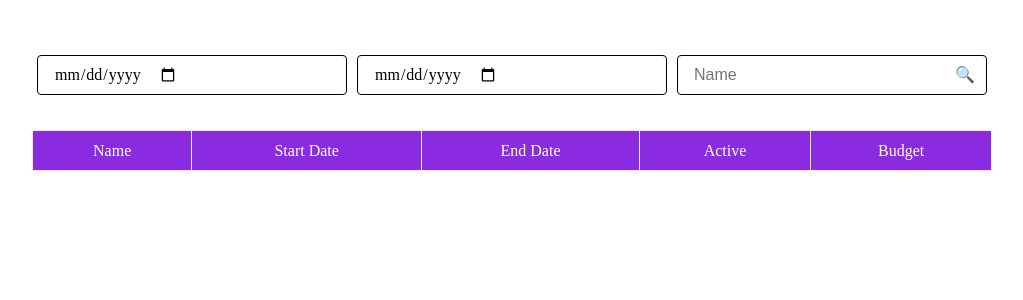
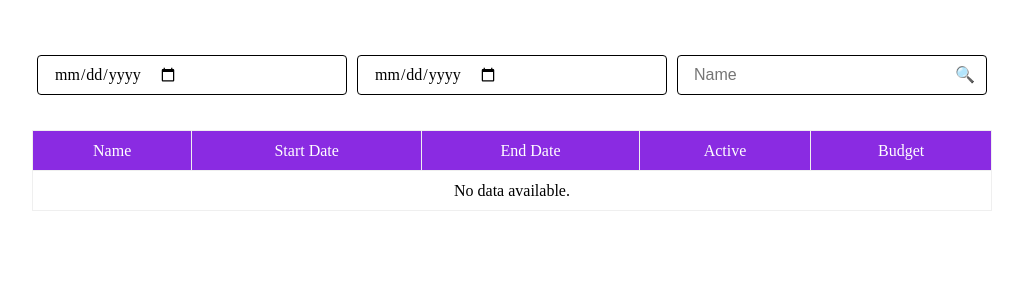
Before and after one commit to sn-satyendra/grid-demo-app, a React (Create React App) app: page / in a window 1280 px wide. Shown: the top 300 px of the page, without its empty margins (128-1151 px from the left). Built offline with nearby package versions, Linux system fonts and the light colour scheme.

Commit message:
- Minor corrections - No data support - Name filter

```diff
--- a/src/components/Table/Table.js
+++ b/src/components/Table/Table.js
@@ -3,12 +3,23 @@ import PropTypes from 'prop-types';
 import styles from './Table.module.css';
 
 class Table extends PureComponent {
+  getNoData = () => {
+    return (
+      <tbody>
+        <tr>
+          <td colSpan="5">
+            No data available.
+          </td>
+        </tr>
+      </tbody>
+    );
+  };
   render() {
     const { Thead, Tbody } = this.props;
     return (
       <table className={styles['table']}>
         {Thead}
-        {Tbody}
+        {!Tbody || Tbody.props.children.length > 0 ? Tbody : this.getNoData()}
       </table>
     );
   }
--- a/src/containers/search/Search.js
+++ b/src/containers/search/Search.js
@@ -27,9 +27,9 @@ class Search extends Component {
   };
 
   getTableBody = () => {
-    const {campaigns} = this.props;
+    const {filteredCampaigns} = this.props;
     let cols = [];
-    campaigns && campaigns.forEach(c => {
+    filteredCampaigns && filteredCampaigns.forEach(c => {
       cols.push(
         <tr key={c.id}>
           <td>{c.name}</td>
@@ -89,7 +89,7 @@ Search.propTypes = {
   startDate: PropTypes.string,
   endDate: PropTypes.string,
   search: PropTypes.string,
-  campaigns: PropTypes.array,
+  filteredCampaigns: PropTypes.array,
   isLoading: PropTypes.bool,
   actions: PropTypes.object
 };
--- a/src/index.js
+++ b/src/index.js
@@ -1,6 +1,9 @@
 import React from 'react';
 import ReactDOM from 'react-dom';
-import './index.css';
+
+// eslint-disable-next-line no-unused-vars
+import styles from './index.module.css';
+
 import App from './App';
 import * as serviceWorker from './serviceWorker';
 import ConfigureStore from './store/ConfigureStore';
--- a/src/reducers/SearchReducer.js
+++ b/src/reducers/SearchReducer.js
@@ -7,6 +7,7 @@ const INITIAL_STATE = {
   endDate: undefined,
   search: "",
   campaigns: [],
+  filteredCampaigns: [],
   isLoading: false
 };
 
@@ -15,19 +16,20 @@ export default function SearchReducer(state = INITIAL_STATE, action) {
     case TYPES.UPDATE_CAMPAIGNS:
       return {
         ...state,
-        campaigns: state.campaigns.concat(action.data)
+        campaigns: state.campaigns.concat(action.data),
+        filteredCampaigns: state.campaigns.concat(action.data)
       };
     case TYPES.ON_START_DATE_CHANGE:
       return {
         ...state,
         startDate: action.data,
-        campaigns: doFilter(state.campaigns, {search: state.search, startDate: state.startDate, endDate: state.endDate})
+        filteredCampaigns: doFilter(state.campaigns, {search: state.search, startDate: state.startDate, endDate: state.endDate})
       };
     case TYPES.ON_END_DATE_CHANGE:
       return {
         ...state,
         endDate: action.data,
-        campaigns: doFilter(state.campaigns, {search: state.search, startDate: state.startDate, endDate: state.endDate})
+        filteredCampaigns: doFilter(state.campaigns, {search: state.search, startDate: state.startDate, endDate: state.endDate})
       };
     case TYPES.ON_NAME_CHANGE:
       return {
@@ -37,7 +39,7 @@ export default function SearchReducer(state = INITIAL_STATE, action) {
     case TYPES.ON_SEARCH:
       return {
         ...state,
-        campaigns: doFilter(state.campaigns, {search: state.search, startDate: state.startDate, endDate: state.endDate})
+        filteredCampaigns: doFilter(state.campaigns, {search: state.search, startDate: state.startDate, endDate: state.endDate})
       };
     default:
       return state;
@@ -48,7 +50,8 @@ function doFilter(campaigns, filters) {
   let filtered = [];
   let {search, startDate, endDate} = filters;
   campaigns && campaigns.forEach(c => {
-    if (c.name.includes(search) && isCurrentDateBetween(startDate, endDate)) {
+    let name = c.name.toLowerCase();
+    if (name.includes(search.toLowerCase()) && isCurrentDateBetween(startDate, endDate)) {
       filtered.push(c);
     }
   });
--- a/src/utils/DateUtils.js
+++ b/src/utils/DateUtils.js
@@ -6,5 +6,5 @@ export function getMomentCompatibleFormat(d) {
 };
 
 export function isCurrentDateBetween(start, end) {
-  return !start || !end || moment().isBetween(getMomentCompatibleFormat(start), getMomentCompatibleFormat(start))
+  return !start || !end || moment().isBetween(getMomentCompatibleFormat(start), getMomentCompatibleFormat(end))
 }
```
Also changed, not shown: src/index.module.css (renamed from src/index.css).
